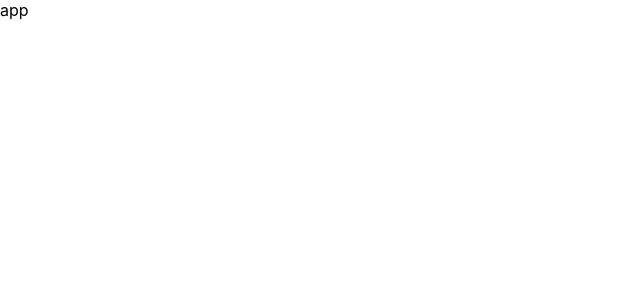
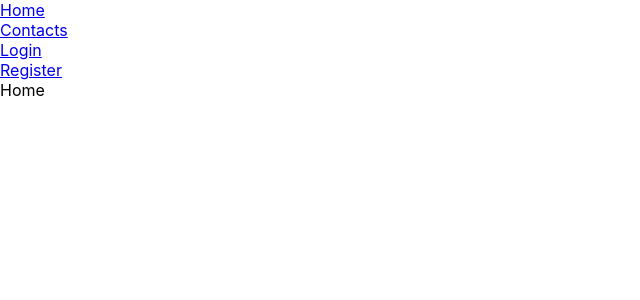
Before and after one commit to Morozov-it/Account-app, a React (Create React App) app in the folder client/: page / in a window 1280 px wide. Shown: the top 300 px of the page, without its empty margins (0-640 px from the left). Built offline with nearby package versions, Linux system fonts and the light colour scheme.

Commit message:
Install react-router-dom, add pages & routes

```diff
--- a/client/package.json
+++ b/client/package.json
@@ -14,6 +14,7 @@
     "react": "^18.2.0",
     "react-dom": "^18.2.0",
     "react-redux": "^8.0.2",
+    "react-router-dom": "^6.3.0",
     "react-scripts": "5.0.1",
     "typescript": "^4.7.4",
     "web-vitals": "^2.1.4"
--- a/client/src/App.tsx
+++ b/client/src/App.tsx
@@ -1,9 +1,12 @@
 import React from 'react'
+import AppRouter from './components/AppRouter'
+import Navbar from './components/Navbar'
 
 const App = () => {
   return (
-    <div className="app">
-      app
+    <div>
+      <Navbar />
+      <AppRouter />
     </div>
   )
 }
--- /dev/null
+++ b/client/src/components/AppRouter.tsx
@@ -0,0 +1,23 @@
+import React, { Suspense } from 'react'
+import { Route, Routes } from 'react-router-dom'
+import { authRoutes, publicRoutes } from '../routes'
+import { useAppSelector } from '../store/store'
+
+const AppRouter = () => {
+    const isAuth = useAppSelector((state) => state.user.isAuth)
+
+    return (
+        <Suspense fallback={<div>Loading...</div>}>
+            <Routes>
+                {publicRoutes.map((route) =>
+                    <Route key={route.path} {...route} />
+                )}
+                {isAuth && authRoutes.map((route) =>
+                    <Route key={route.path} {...route} />
+                )}
+            </Routes>
+        </Suspense>
+    )
+}
+
+export default AppRouter
--- /dev/null
+++ b/client/src/components/Navbar.tsx
@@ -0,0 +1,16 @@
+import React from 'react'
+import { Link } from 'react-router-dom'
+import { Routes } from '../constants'
+
+const Navbar = () => {
+    return (
+        <div>
+            <Link to={Routes.home}>Home</Link><br />
+            <Link to={Routes.contacts}>Contacts</Link><br />
+            <Link to={Routes.login}>Login</Link><br />
+            <Link to={Routes.register}>Register</Link>
+        </div>
+    )
+}
+
+export default Navbar
--- a/client/src/constants/index.ts
+++ b/client/src/constants/index.ts
@@ -1,2 +1,10 @@
 export const BASE_URL = 'http://localhost:5000'
 export const STORAGE_TOKEN_KEY = 'accessToken'
+
+export enum Routes {
+    home = '/',
+    contacts = '/contacts',
+    login = '/login',
+    register = '/register',
+    notFound = "*",
+}
--- a/client/src/index.tsx
+++ b/client/src/index.tsx
@@ -4,12 +4,15 @@ import './index.css'
 import App from './App'
 import { Provider } from 'react-redux'
 import { store } from './store/store'
+import { BrowserRouter } from 'react-router-dom'
 
 const root = ReactDOM.createRoot(
   document.getElementById('root') as HTMLElement
 )
 root.render(
-  <Provider store={store}>
-    <App />
-  </Provider>
+  <BrowserRouter>
+    <Provider store={store}>
+      <App />
+    </Provider>
+  </BrowserRouter>
 )
--- /dev/null
+++ b/client/src/pages/Contacts.tsx
@@ -0,0 +1,9 @@
+import React from 'react'
+
+const Contacts = () => {
+    return (
+        <div>Contacts</div>
+    )
+}
+
+export default Contacts
--- /dev/null
+++ b/client/src/pages/Home.tsx
@@ -0,0 +1,9 @@
+import React from 'react'
+
+const Home = () => {
+    return (
+        <div>Home</div>
+    )
+}
+
+export default Home
--- /dev/null
+++ b/client/src/pages/Login.tsx
@@ -0,0 +1,9 @@
+import React from 'react'
+
+const Login = () => {
+    return (
+        <div>Login</div>
+    )
+}
+
+export default Login
--- /dev/null
+++ b/client/src/pages/Register.tsx
@@ -0,0 +1,9 @@
+import React from 'react'
+
+const Register = () => {
+    return (
+        <div>Register</div>
+    )
+}
+
+export default Register
--- /dev/null
+++ b/client/src/routes.tsx
@@ -0,0 +1,39 @@
+import React, { lazy } from "react"
+import { Navigate } from "react-router-dom"
+import { Routes } from "./constants"
+
+const Contacts = lazy(() => import('./pages/Contacts'))
+const Home = lazy(() => import('./pages/Home'))
+const Login = lazy(() => import('./pages/Login'))
+const Register = lazy(() => import('./pages/Register'))
+
+interface Route {
+    path: string
+    element: JSX.Element
+}
+
+export const authRoutes: Route[] = [
+    {
+        path: Routes.contacts,
+        element: <Contacts />,
+    }
+]
+
+export const publicRoutes: Route[] = [
+    {
+        path: Routes.home,
+        element: <Home />,
+    },
+    {
+        path: Routes.login,
+        element: <Login />,
+    },
+    {
+        path: Routes.register,
+        element: <Register />,
+    },
+    {
+        path: Routes.notFound,
+        element: <Navigate to={Routes.login} replace />,
+    },
+]
--- a/client/src/store/user/user.slice.ts
+++ b/client/src/store/user/user.slice.ts
@@ -1,7 +1,8 @@
 import { createSlice, PayloadAction } from "@reduxjs/toolkit"
 import { User } from "../../models"
 
-const initialState: User = {
+const initialState: User & { isAuth: boolean } = {
+    isAuth: false,
     email: null,
     id: null
 }
@@ -11,6 +12,7 @@ export const userSlice = createSlice({
     initialState,
     reducers: {
         setUser: (state, action: PayloadAction<User>) => {
+            state.isAuth = true
             state.email = action.payload.email
             state.id = action.payload.id
         },
```
Also changed, not shown: 2 other files (tests, documents, lock files or other folders).
